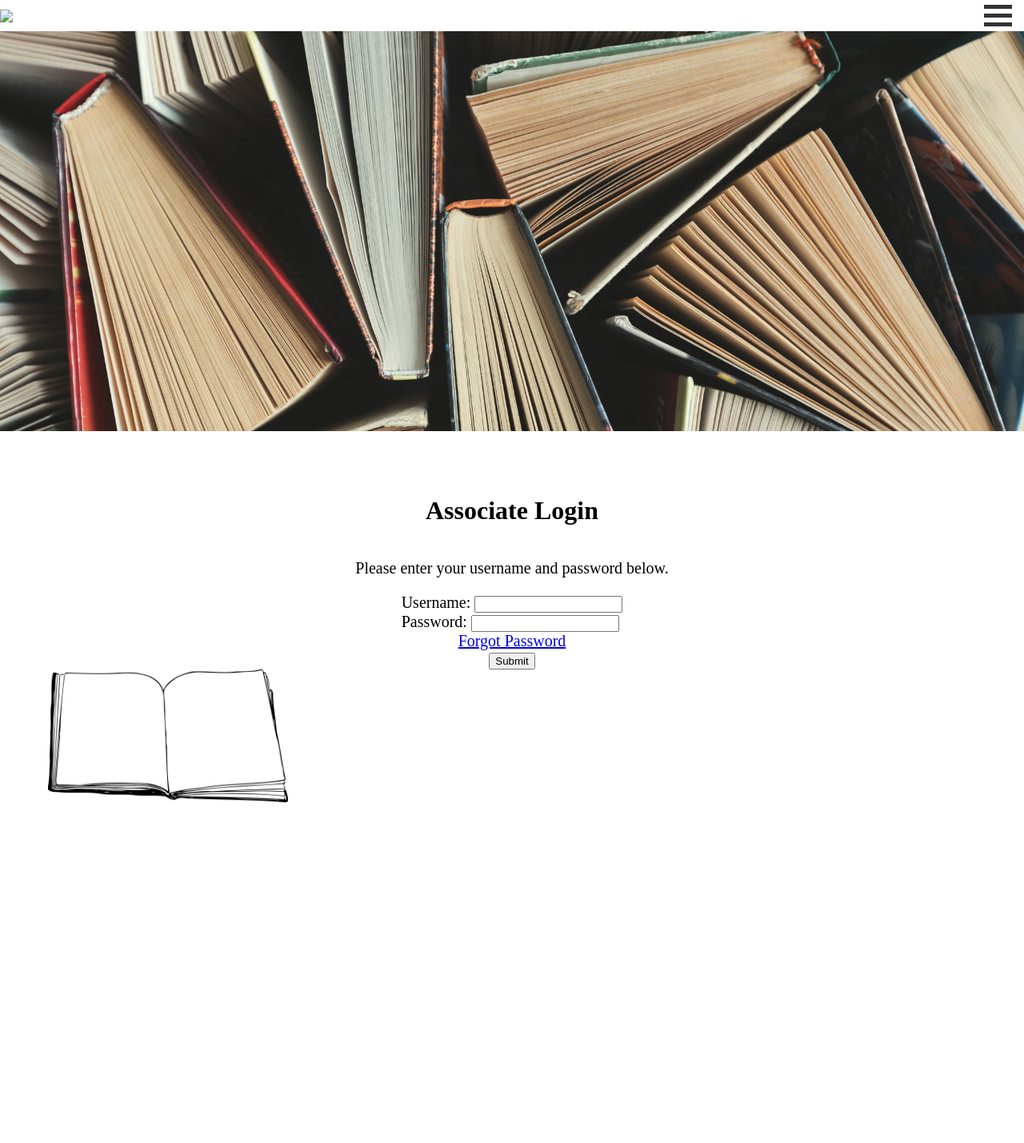
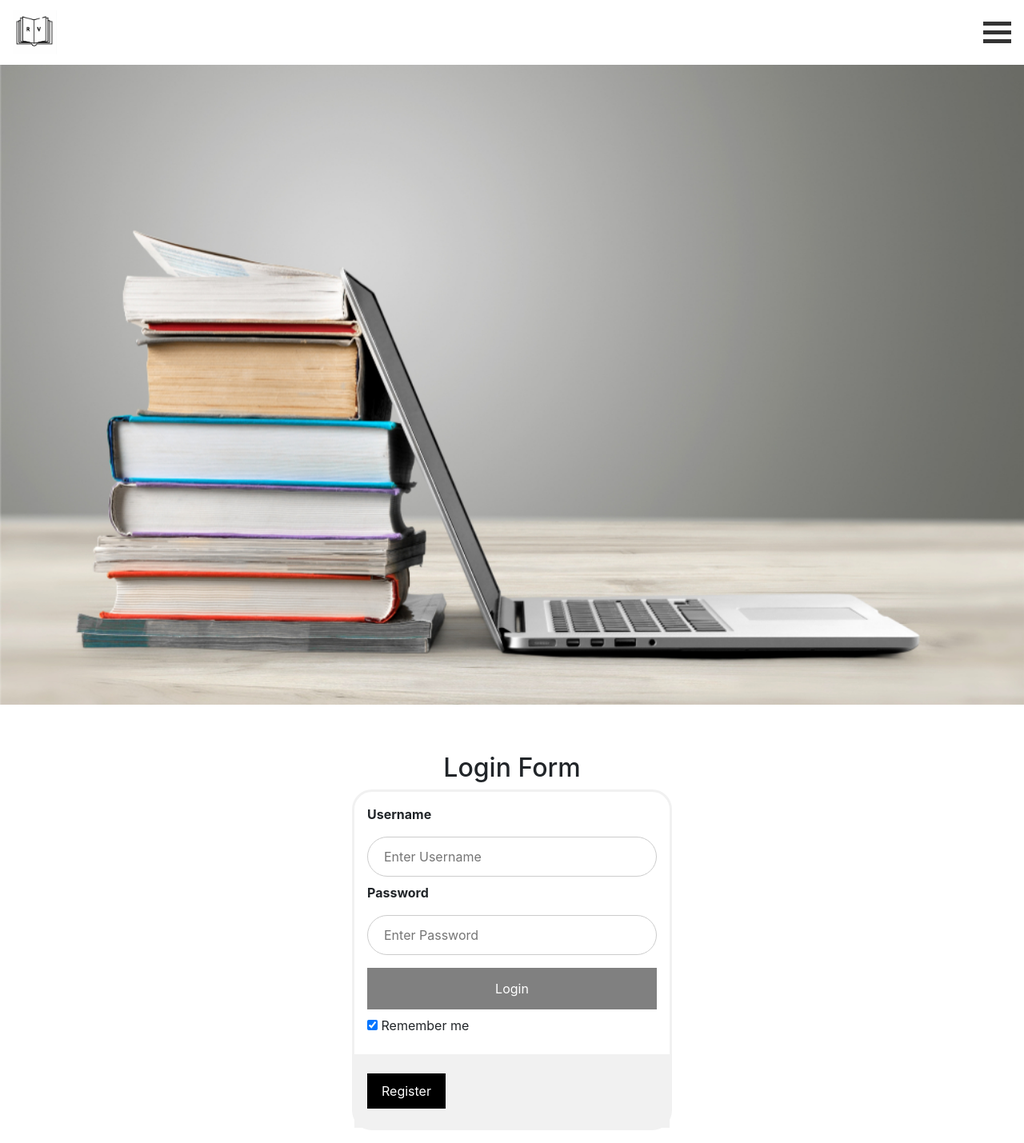
Before and after one commit to DarrielleEvans/techbridge-fewd-winter2022, a plain HTML site: page project-phase1/associatelogin.html in a window 1280 px wide. Shown: the whole page at 80% size. Before the commit the page ends 1059 px from the top, so only its background shows below. Drawn offline with nearby package versions, Linux system fonts and the light colour scheme.

Commit message:
changed styling, created page for javascript, updated images

```diff
--- a/project-phase1/associatelogin.html
+++ b/project-phase1/associatelogin.html
@@ -1,90 +1,43 @@
-<!DOCTYPE html>
+
 <html lang="en">
     <head>
         <meta charset="UTF-8">
         <meta http-equiv="X-UA-Compatible" content="IE=edge">
         <meta name="viewport" content="width=device-width, initial-scale=1.0">
-  <title>Associate Login</title>
+        <title>Book store</title>
+        <link rel="stylesheet" href="https://cdn.jsdelivr.net/npm/bootstrap@4.6.1/dist/css/bootstrap.min.css">
+            <!-- jQuery library -->
+            <script src="https://ajax.googleapis.com/ajax/libs/jquery/3.6.0/jquery.min.js"></script>
 
+            <!-- Latest compiled JavaScript -->
+            <script src="https://maxcdn.bootstrapcdn.com/bootstrap/3.4.1/js/bootstrap.min.js"></script>
+        <script src="https://cdn.jsdelivr.net/npm/jquery@3.6.0/dist/jquery.slim.min.js"></script>
+        <script src="https://cdn.jsdelivr.net/npm/popper.js@1.16.1/dist/umd/popper.min.js"></script>
+        <script src="https://cdn.jsdelivr.net/npm/bootstrap@4.6.1/dist/js/bootstrap.bundle.min.js"></script>
         <style>
-    html,body {
-            display: flex;
-            flex-direction: column;
-            height: 100vh;
-            margin:0;
-        }
 
-        .header{
-            display:flex;
-            background-color: white;
-            color: black;
-            text-align: end;
-            height: 55px;
-            align-items:center;
-            flex-direction: row;
-            padding-right: 15px;
-            justify-content: space-between;
-            font-size: 10px;
 
-        }
-
-        .logo{
-            width: 100px;
-            height: auto;
-        }
-
-        .title{
-            display:flex;
-            flex-direction: row;
-            justify-content: space-around;
-
-        }
-        .fixedbgd{
-            background-image: url("./images/jumbobooks.jpg"); /*image url for background*/
-            min-height: 500px; /*set the height for the background*/
+            .bg-image{
+                background-repeat: no-repeat;
                 background-attachment: fixed;
                 background-position: center;
                 background-repeat: no-repeat;
                 background-size: cover;
-
             }
-
-        .directions{
-            display:flex;
-            flex-direction: row;
-            justify-content: space-around;
-            font-size: 20px;
-        }
-
-        .entry{
-            display:flex;
-            flex-direction: column;
-            align-items: center;
-            font-size: 20px;
+            .container{
+                height: 400px;
             }
 
 
-
-        .main{
-            display:flex;
-            flex-direction: column;
-            justify-content:flex-start;
-            padding:60px;
-            background-color: white;
-            height: 400px;
-            color: black;
-
+            button {
+                background-color: lightgray;
+                border: none;
+                color: white;
+                padding: 12px 16px;
+                font-size: 16px;
+                cursor: pointer;
             }
 
-        img{
-            width:300px;
-            height:auto;
-        }
-
-        .container {
-        display: inline-block;
-        cursor: pointer;
-        }
 
             .bar1, .bar2, .bar3 {
                 width: 35px;
@@ -105,86 +58,137 @@
                 -webkit-transform: rotate(45deg) translate(-8px, -8px);
                 transform: rotate(45deg) translate(-8px, -8px);
             }
+            .navbar{
+                display: flex;
+                justify-content: space-between;
+            }
 
+            .main{
+                display:flex;
+                flex-direction: column;
+                justify-content:flex-start;
+                padding:60px;
+                background-color: white;
+                height: 400px;
+            }
 
-        /* Page content */
-        .content {
+            form {border: 3px solid #f1f1f1;
+                border-radius: 25px;
+                height: auto;
+                width:400px;
+            }
+
+            input[type=text], input[type=password] {
+                width: 100%;
+                padding: 12px 20px;
+                margin: 8px 0;
+                display: inline-block;
+                border: 1px solid #ccc;
+                box-sizing: border-box;
+                border-radius: 25px;
+            }
+
+            button {
+                background-color:gray;
+                color: white;
+                padding: 14px 20px;
+                margin: 8px 0;
+                border: none;
+                cursor: pointer;
+                width: 100%;
+            }
+
+            button:hover {
+                opacity: 0.8;
+            }
+
+            .Registerbtn {
+                width: auto;
+                padding: 10px 18px;
+                background-color: Black;
+            }
+
+            .logincontainer {
                 padding: 16px;
             }
 
-        /* The sticky class is added to the header with JS when it reaches its scroll position */
-        .sticky {
-        position: fixed;
-        top: 0;
-        width: 100%
+            span.psw {
+                float: right;
+                padding-top: 16px;
+            }
+            .cancelbtn {
+                width: 100%;
             }
 
-        /* Add some top padding to the page content to prevent sudden quick movement (as the header gets a new position at the top of the page (position:fixed and top:0) */
-        .sticky + .content {
-        padding-top: 102px;
+            .size{
+                display:flex;
+                flex-direction: row;
+                justify-content: center;
+            }
+            .login{
+                display: flex;
+                justify-content: center;
             }
 
 
+        </style>
 
-  </style>
+
+
     </head>
     <body>
-    <div class="header" id="myHeader">
-        <img src="images/logo.png" class="logo">
-        <div class="container" onclick="myFunction(this)">
+        <!--navbar styling used with bootstrap to make header stay fixed with scroll-->
+        <nav class="navbar navbar-expand-sm bg-white navbar-dark sticky-top">
+            <a class="navbar-brand" href="#">
+                <img src="images/logo2.png" width="55" height="55" alt="">
+            </a>
+
+            <div class="menubar" onclick="myFunction(this)">
                 <div class="bar1"></div>
                 <div class="bar2"></div>
                 <div class="bar3"></div>
               </div>
+        </nav>
+        <div class="bg-image"
+         style="background-image: url('images/background.jpg');
+                height: 100vh">
+        </div>
+        <!--container used with bootstrap to span width to fullpage as adjusted-->
+
+        <div class="container">
+                <!-- the div that controls the main portion of the page and its information at the bottom -->
+    <div class="main">
+        <div class="login"><h2>Login Form</h2></div>
+        <div class="size">
+
+
+            <form action="/action_page.php" method="post">
+
+              <div class="logincontainer">
+                <label for="uname"><b>Username</b></label>
+                <input type="text" placeholder="Enter Username" name="uname" required>
+
+                <label for="psw"><b>Password</b></label>
+                <input type="password" placeholder="Enter Password" name="psw" required>
+
+                <button type="submit">Login</button>
+                <label>
+                  <input type="checkbox" checked="checked" name="remember"> Remember me
+                </label>
               </div>
 
-    <div class="fixedbgd"></div>
-    <div class="main">
-      <div class="title"><h1> Associate Login</h1></div>
-      <div class="directions"><p>Please enter your username and password below.</p></div>
-      <div class="entry">
-        <form>
-            <label for="username">Username:</label>
-            <input type="text" id="username" name="username"><br>
-            <label for="password">Password:</label>
-            <input type="text" id="password" name="password"><br>
+              <div class="logincontainer" style="background-color:#f1f1f1">
+                <button type="button" class="Registerbtn">Register</button>
+              </div>
             </form>
-        <a href="forgotpassword.html">Forgot Password</a>
-        <form><input type="submit"></form>
             </div>
-
-    <div class="pic"><img src="./images/book2.jpg"></div>
 
         </div>
 
+
     <script>
-        //changes the menu bar to an X
-        function myFunction(x) {
-          x.classList.toggle("change");
-        }
-
-        // When the user scrolls the page, execute myFunction
-        window.onscroll = function() {headerFunction()};
-
-        // Get the header
-        var header = document.getElementById("myHeader");
-
-        // Get the offset position of the navbar
-        var sticky = header.offsetTop;
-
-        // Add the sticky class to the header when you reach its scroll position. Remove "sticky" when you leave the scroll position
-        function headerFunction() {
-        if (window.pageYOffset > sticky) {
-            header.classList.add("sticky");
-        } else {
-            header.classList.remove("sticky");
-        }
-        }
+        function myFunction(x) { x.classList.toggle("change");}
     </script>
-
-
-
-
 
     </body>
     </html>
```
Also changed, not shown: project-phase1/associatelogin.js (added), project-phase1/images/book2.jpg (deleted), 1 other file. Lines whose indentation alone changed are shown as unchanged.
